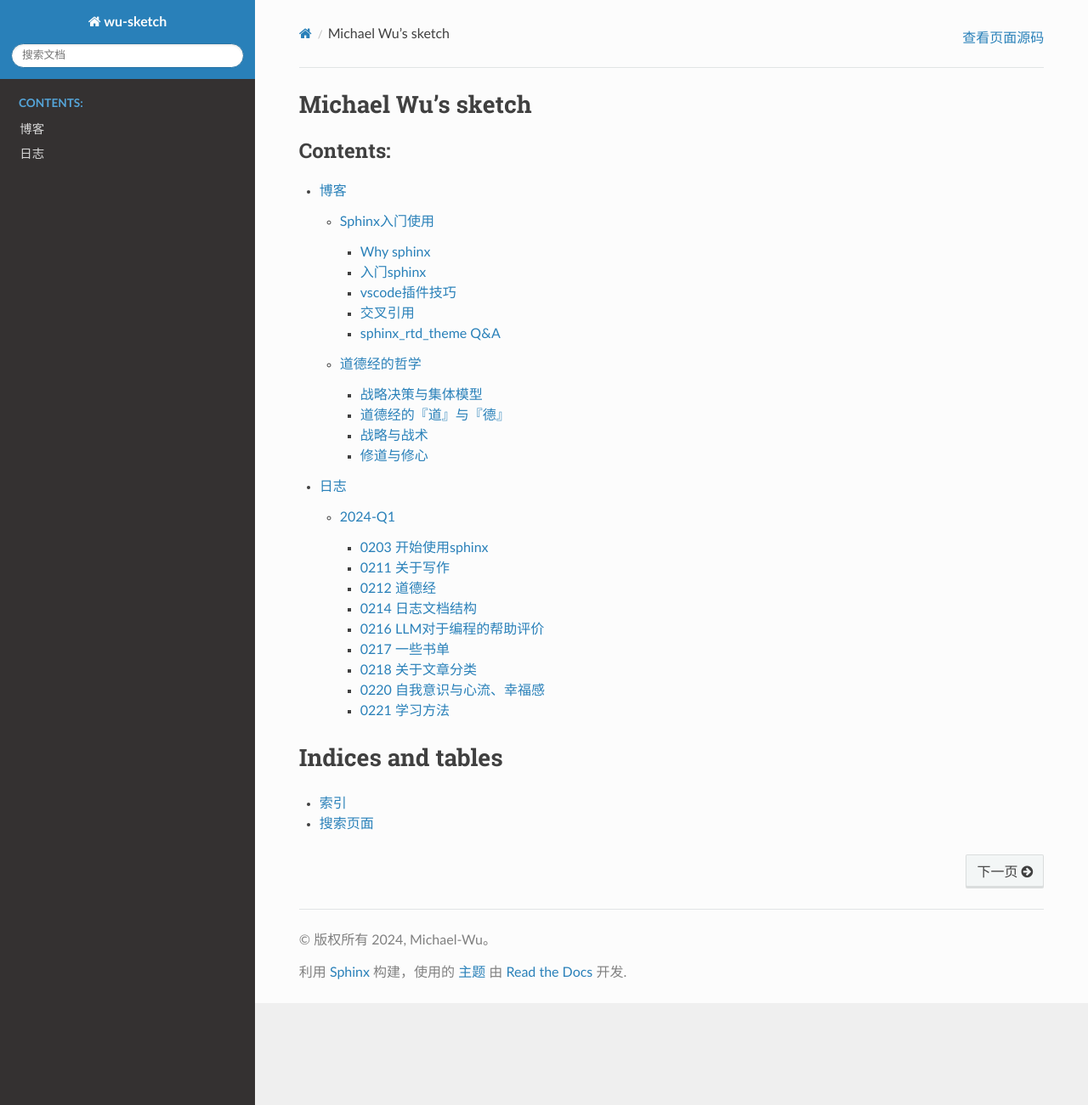
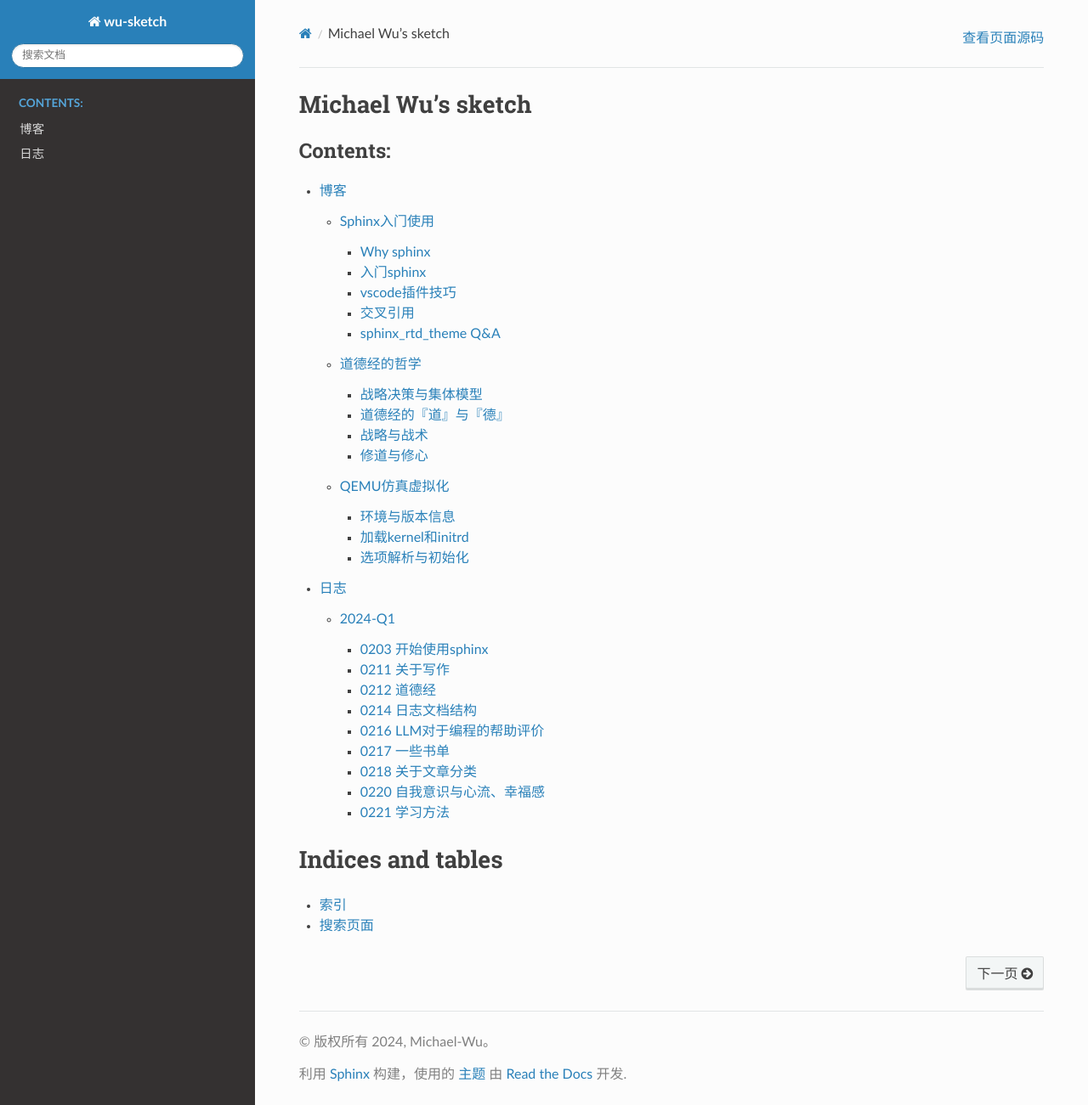
Before and after one commit to thisinnocence/sketch, a Sphinx documentation site: the page built from source/index.rst, in a window 1280 px wide and 1301 px high. Shown: the whole window at 85% size. Built offline with Sphinx 7.4.7 and the Read the Docs theme 2.0.0, drawn with Linux system fonts in a browser that asks for light colours; some of the changed lines change nothing that is shown.

Commit message:
add qemu.

```diff
--- /dev/null
+++ b/source/blogs/QEMU仿真虚拟化.rst
@@ -0,0 +1,116 @@
+QEMU仿真虚拟化
+================
+
+环境与版本信息
+--------------
+
+环境信息参考: `使用QEMU调试ARM64 Linux内核v6.0.9 <https://blog.csdn.net/thisinnocence/article/details/127931774>`_
+相对上面的环境，下面使用QEMU v8.2.0最新版本，Linux还是v6.0.9版本，编译出来的是arm64架构的Linux
+启动脚本进行了些修改，把部分参数挪到了启动文件中，使用 ``-readconfig`` 参数加载配置文件，具体如下:
+
+启动脚本：
+
+.. code-block:: bash
+
+    # start.sh
+    qemu/build/aarch64-softmmu/qemu-system-aarch64 \
+        -nographic \
+        -cpu cortex-a57 \
+        -readconfig virt.cfg
+
+配置文件：
+
+.. code-block:: ini
+
+    # virt.cfg 文件
+    [machine]
+        type = "virt"
+        kernel = "linux-6.0.9/build/arch/arm64/boot/Image"
+        append = "nokaslr root=/dev/ram init=/linuxrc console=ttyAMA0 console=ttyS0"
+        initrd = "initrd.ext4"
+
+    [smp-opts]
+        cpus = "2"
+
+    [memory]
+        size = "4G"
+
+加载kernel和initrd
+-----------------------
+
+这里直接使用QEMU命令行传递内核和initrd，关键的流程步骤:
+1. load kernel
+2. load initrd
+3. load dtb
+执行时的callstack如下 ::
+
+    // 1. load kernel
+    #0  load_uboot_image (filename=0x555557a469b0 "linux-6.0.9/build/arch/arm64/boot/Image", ep=0x7fffffffd748, loadaddr=0x7fffffffd750, is_linux=0x7fffffffd724, image_type=2 '\002', translate_fn=0x0, translate_opaque=0x0, as=0x555557bcc6c0) at ../hw/core/loader.c:646
+    #1  0x00005555559a89bc in load_uimage_as (filename=0x555557a469b0 "linux-6.0.9/build/arch/arm64/boot/Image", ep=0x7fffffffd748, loadaddr=0x7fffffffd750, is_linux=0x7fffffffd724, translate_fn=0x0, translate_opaque=0x0, as=0x555557bcc6c0) at ../hw/core/loader.c:784
+    #2  0x0000555555df23ab in arm_setup_direct_kernel_boot (cpu=0x555557b3ca90, info=0x5555579d19b8) at ../hw/arm/boot.c:976
+    #3  0x0000555555df2cfe in arm_load_kernel (cpu=0x555557b3ca90, ms=0x5555579d1800, info=0x5555579d19b8) at ../hw/arm/boot.c:1239
+    #4  0x0000555555dfa6b2 in machvirt_init (machine=0x5555579d1800) at ../hw/arm/virt.c:2336
+    #5  0x00005555559b1215 in machine_run_board_init (machine=0x5555579d1800, mem_path=0x0, errp=0x7fffffffd980) at ../hw/core/machine.c:1509
+    #6  0x0000555555d14a46 in qemu_init_board () at ../system/vl.c:2613
+    #7  0x0000555555d14cb4 in qmp_x_exit_preconfig (errp=0x5555575a7f20 <error_fatal>) at ../system/vl.c:2704
+    #8  0x0000555555d174ed in qemu_init (argc=6, argv=0x7fffffffdc88) at ../system/vl.c:3753
+    #9  0x00005555561af787 in main (argc=6, argv=0x7fffffffdc88) at ../system/main.c:47
+
+    // 2. load initrd
+    #0  load_uboot_image (filename=0x555557a46e60 "initrd.ext4", ep=0x0, loadaddr=0x7fffffffd6f0, is_linux=0x0, image_type=3 '\003', translate_fn=0x0, translate_opaque=0x0, as=0x555557bcc6c0) at ../hw/core/loader.c:636
+    #1  0x00005555559a8a3c in load_ramdisk_as (filename=0x555557a46e60 "initrd.ext4", addr=1207959552, max_sz=2013265920, as=0x555557bcc6c0) at ../hw/core/loader.c:797
+    #2  0x0000555555df2731 in arm_setup_direct_kernel_boot (cpu=0x555557b3ca90, info=0x5555579d19b8) at ../hw/arm/boot.c:1048
+    #3  0x0000555555df2cfe in arm_load_kernel (cpu=0x555557b3ca90, ms=0x5555579d1800, info=0x5555579d19b8) at ../hw/arm/boot.c:1239
+
+    // 3. load dtb
+    #0  arm_load_dtb (addr=1241513984, binfo=0x5555579d19b8, addr_limit=0, as=0x555557bcc6c0, ms=0x5555579d1800) at ../hw/arm/boot.c:518
+    #1  0x0000555555df9176 in virt_machine_done (notifier=0x5555579d1958, data=0x0) at ../hw/arm/virt.c:1681
+    #2  0x00005555563c7f0c in notifier_list_notify (list=0x555557579390 <machine_init_done_notifiers>, data=0x0) at ../util/notify.c:39
+    #3  0x00005555559b1352 in qdev_machine_creation_done () at ../hw/core/machine.c:1557
+    #4  0x0000555555d14bbe in qemu_machine_creation_done () at ../system/vl.c:2677
+    #5  0x0000555555d14cbe in qmp_x_exit_preconfig (errp=0x5555575a7f20 <error_fatal>) at ../system/vl.c:2706
+    #6  0x0000555555d174ed in qemu_init (argc=6, argv=0x7fffffffdc88) at ../system/vl.c:3753
+
+内核启动是需要Bootloader的，硬件初始化，把内核从文件加载到内存，PC设置到入口等等。
+
+选项解析与初始化
+-----------------
+
+展开看下QEMU启动一个machine的选项与配置 ::
+
+    qemu_init
+        // 1. qemu_add各种opts数据结构
+        // 2. pass of option parsing, qemu-options.def 里有各种定义
+        // QEMU_OPTION_readconfig
+        |   qemu_read_config_file
+        |   |   qemu_config_foreach  // 解析配置文件
+        |   |       qemu_config_foreach // 跳过空行和注释解析到字典中
+        |   qemu_validate_options // 从解析的字典结构判断选项合法性
+        |       // 指定了 -kernel 选项，才能指定 -initrd 和 -append
+        qemu_validate_options
+        qemu_process_sugar_options // 有些 cpu 选项 Deprecated ，可以看文档具体
+        qemu_init_main_loop
+        qemu_create_machine
+        |   select_machine
+        |       machine_type = machine类型名字字符串
+        |       machine_class = find_machine(machine_type, machines);
+        |       current_machine = MACHINE(object_new_with_class(OBJECT_CLASS(machine_class))); // 全局变量machine
+        machine_class = MACHINE_GET_CLASS(current_machine);
+        current_machine->cpu_type = xx // 解析CPU类型
+        qmp_x_exit_preconfig
+            qemu_init_board
+            |   machine_run_board_init
+            |       machine_class = MACHINE_GET_CLASS(machine);
+            |       machine_class->init(machine); // 函数指针是 machvirt_init
+            |           cpuobj = object_new(possible_cpus->cpus[n].type); // 初始化cpu对象
+            |           object_property_set_bool(cpuobj, "has_el3", false, NULL); // 如果secure模式
+            |           create_gic
+            |           create_uart
+            |           ... // 各种设备create
+            |           vms->bootinfo = .. // 赋值 bootinfo
+            |               arm_load_kernel
+            |                   arm_setup_direct_kernel_boot
+            qemu_machine_creation_done
+                arm_load_dtb
+
+上面就是使用QEMU解析命令行参数和配置文件启动virt(arm machine)跑Linux的流程。
--- a/source/blogs/index.rst
+++ b/source/blogs/index.rst
@@ -9,3 +9,4 @@
 
    Sphinx入门使用
    道德经的哲学
+   QEMU仿真虚拟化
```
Also changed, not shown: source/blogs/道德经的哲学.rst (line endings or trailing spaces).
